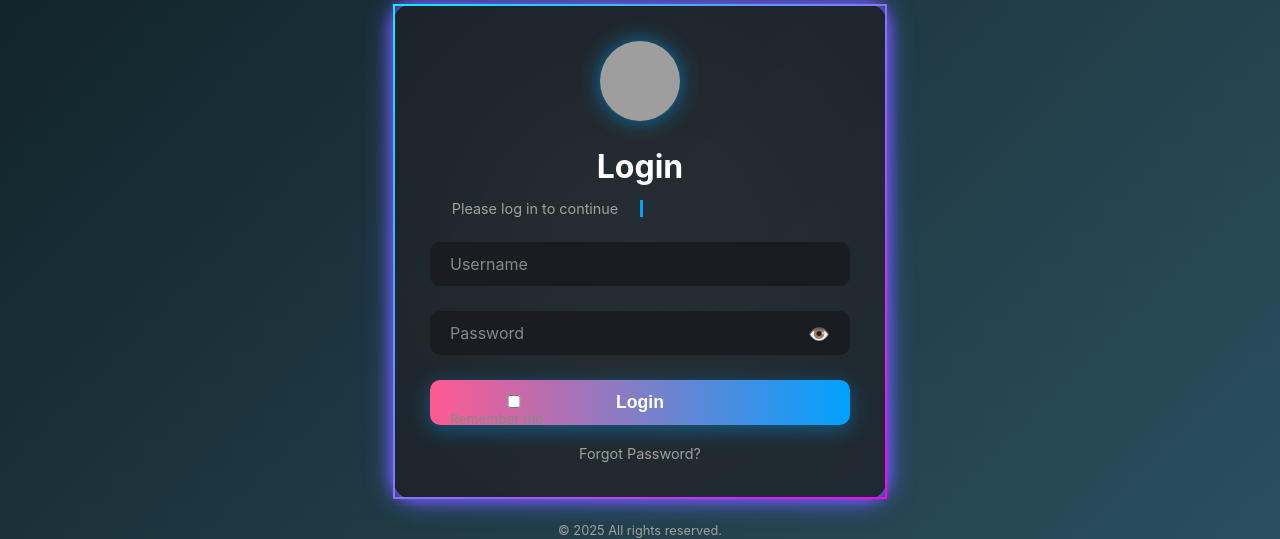
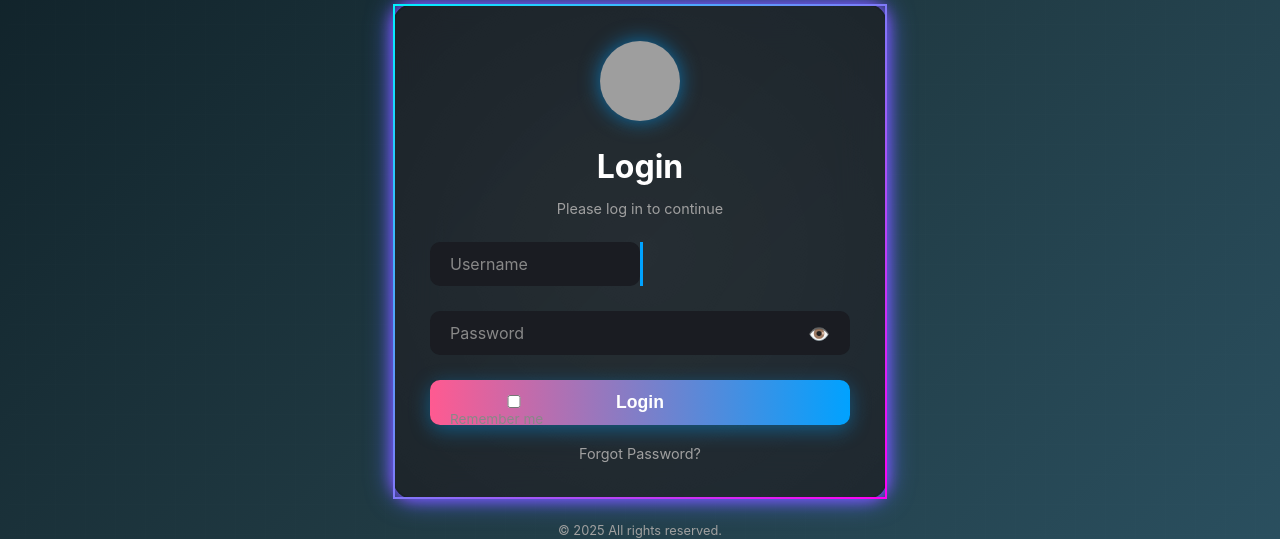
Before and after one commit to Abhijeet630/abhiitadmin, a Flask app: page /login in a window 1280 px wide. Shown: the part 169-708 px from the top of the page. Run offline with Flask 3, Linux system fonts and the light colour scheme; grey boxes are pictures that could not be loaded.

Commit message:
Auto update from VS Code

```diff
--- a/templates/login.html
+++ b/templates/login.html
@@ -10,10 +10,10 @@
 
         <div class="login-form-container">
             <h2 class="title">Login</h2>
-            <p class="subtitle typewriter">Please log in to continue</p>
+            <p class="subtitle ">Please log in to continue</p>
 
             <form method="POST">
-                <div class="input-group">
+                <div class="input-group typewriter">
                     <input type="text" id="username" name="username" required placeholder=" " />
                     <label for="username">Username</label>
                 </div>
```
